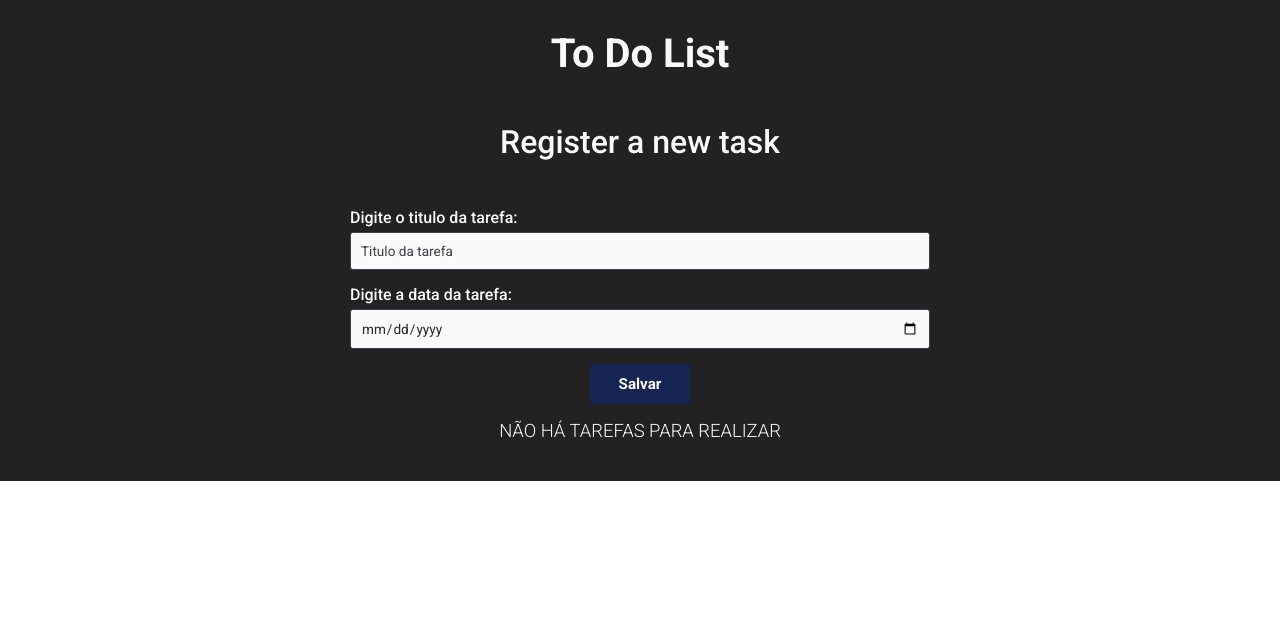
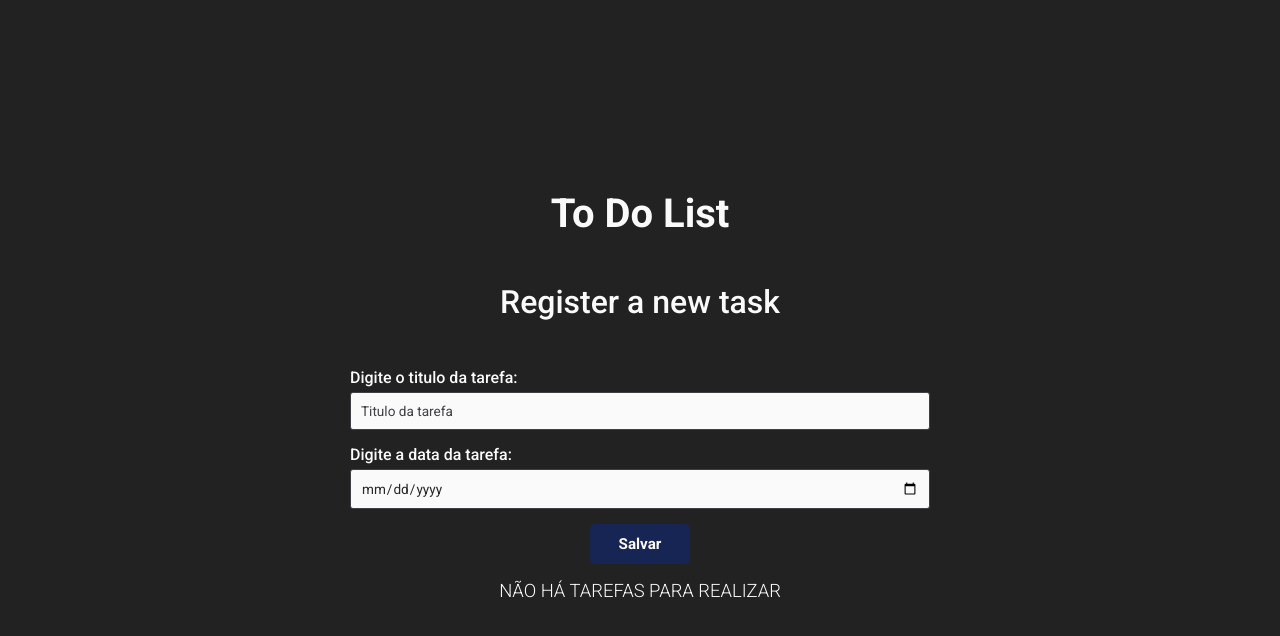
Before and after one commit to kaykydlima/to-do-list, a React (Vite) app: page / in a window 1280 px wide. Shown: the top 636 px of the page. Built offline with nearby package versions, Linux system fonts and the light colour scheme.

Commit message:
styles: align home component in center

```diff
--- a/src/components/Home/Home.module.scss
+++ b/src/components/Home/Home.module.scss
@@ -1,4 +1,11 @@
 $zino50: #fafafa;
+
+.home {
+  display: flex;
+  flex-direction: column;
+  justify-content: center;
+  height: 100vh;
+}
 
 .principalTitle {
   color: $zino50;
--- a/src/components/Home/index.jsx
+++ b/src/components/Home/index.jsx
@@ -4,7 +4,7 @@ import styles from './Home.module.scss'
 
 export default function Home() {
   return(
-    <main>
+    <main className={styles.home}>
       <h1 className={styles.principalTitle}>
         To Do List
       </h1>
```
